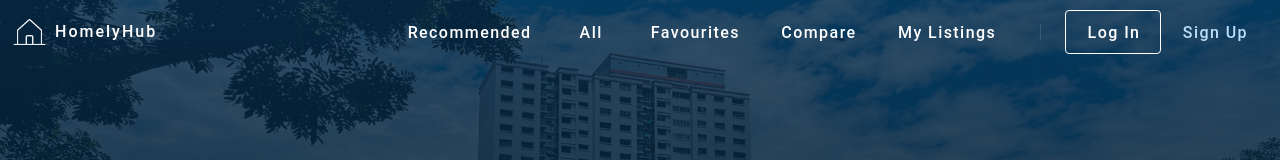
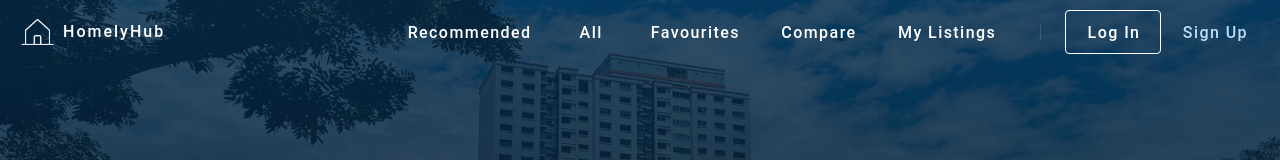
Before and after one commit to Lebarnon/sc2006-project, a Vue app: page / in a window 1280 px wide. Shown: the top 160 px of the page. Built offline with nearby package versions, Linux system fonts and the light colour scheme; no server answers; the database is empty.

Commit message:
minor ui fix

```diff
--- a/src/components/layout/AppBar.vue
+++ b/src/components/layout/AppBar.vue
@@ -4,7 +4,7 @@
     :color="isLanding ? '#2C3A61' + opacity : '#2C3A61'"
     flat
   >
-    <router-link to="/" class="text-decoration-none">
+    <router-link to="/" class="text-decoration-none ml-2">
       <div class="d-flex no-wrap align-center">
         <img
           class="logo mr-2"
```
